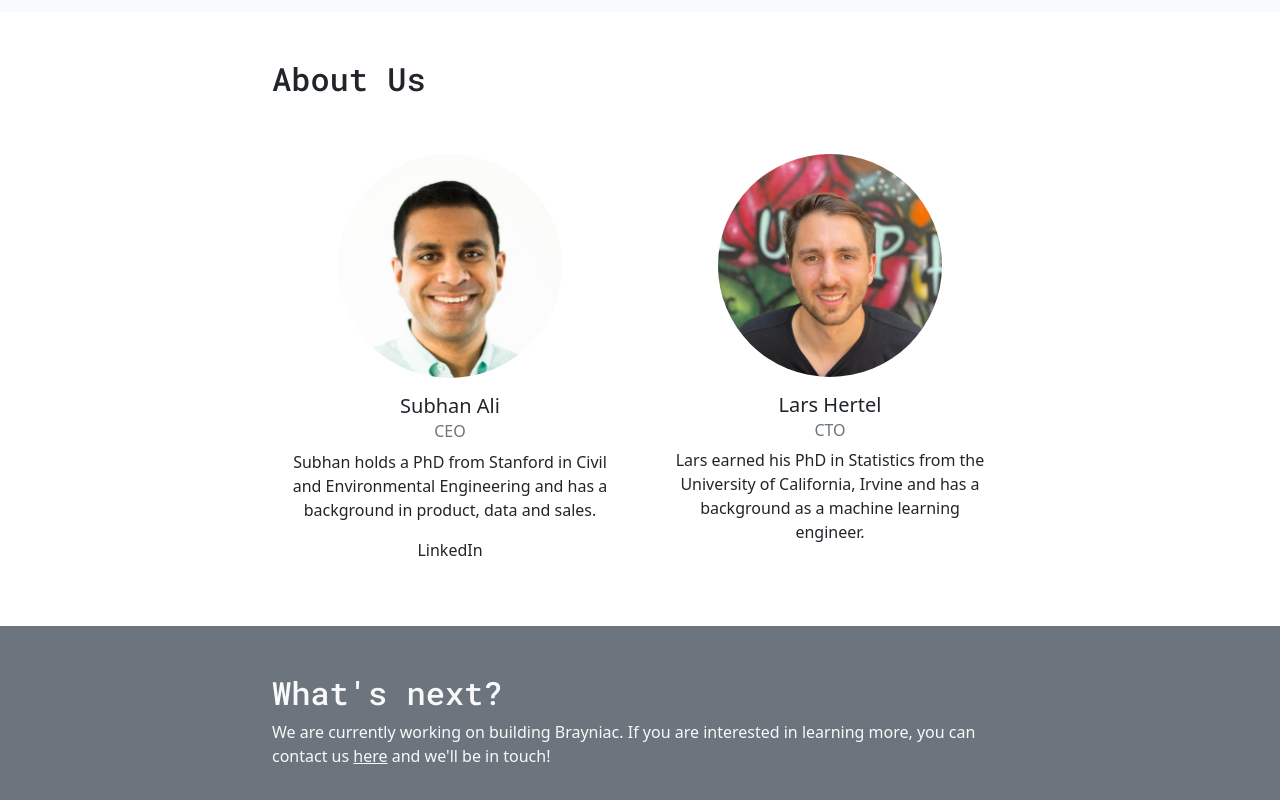
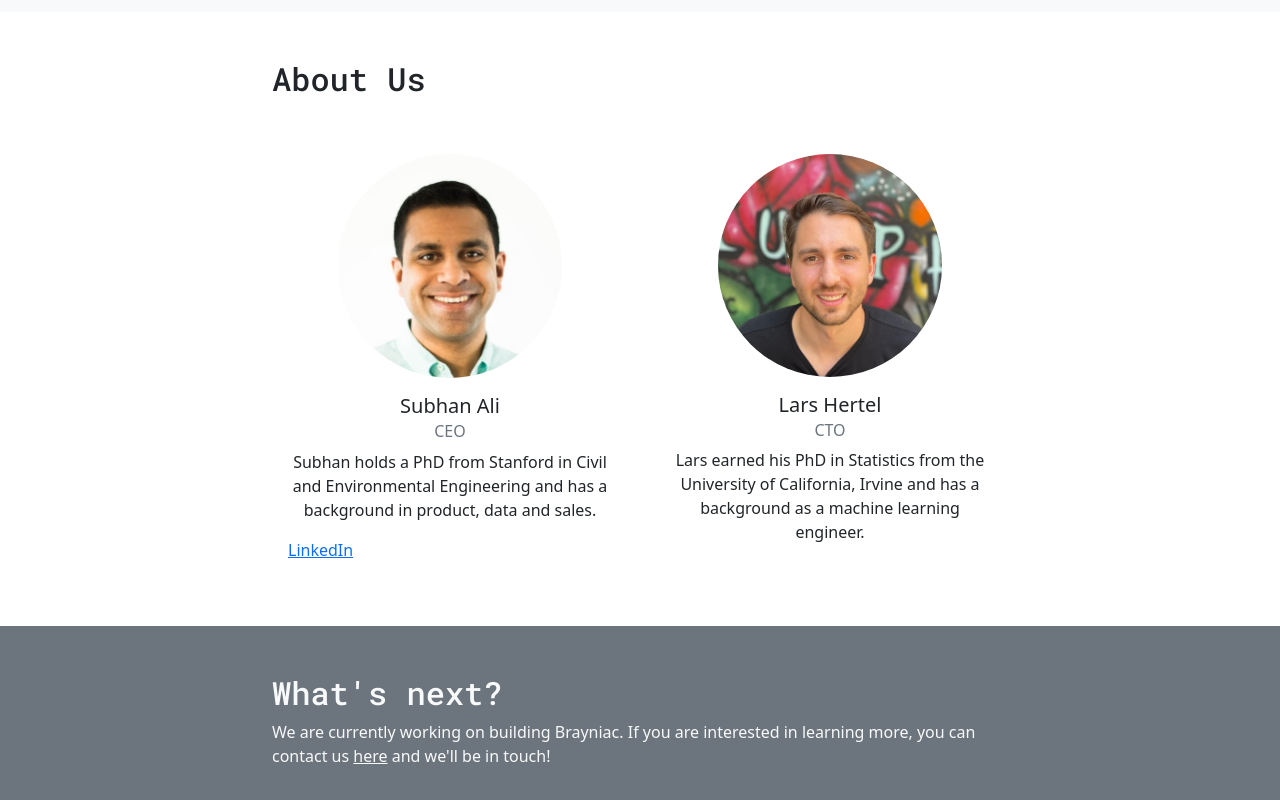
Before and after one commit to brayniacapp/brayniacapp.github.io, a plain HTML site: page index.html in a window 1280 px wide. Shown: the part 788-1588 px from the top of the page. Drawn offline with nearby package versions, Linux system fonts and the light colour scheme.

Commit message:
Update index.html

```diff
--- a/index.html
+++ b/index.html
@@ -52,7 +52,7 @@
                 <h5 class="card-title text-center">Subhan Ali</h5>
                 <h6 class="card-subtitle mb-2 text-muted text-center">CEO</h6>
                 <p class="card-text text-center">Subhan holds a PhD from Stanford in Civil and Environmental Engineering and has a background in product, data and sales.</p>
-                <p class="card-text text-center" href="https://www.linkedin.com/in/subhanali/">LinkedIn</p>
+                <a class="card-text text-center" href="https://www.linkedin.com/in/subhanali/">LinkedIn</a>
               </div>
             </div>
           </div>
```
